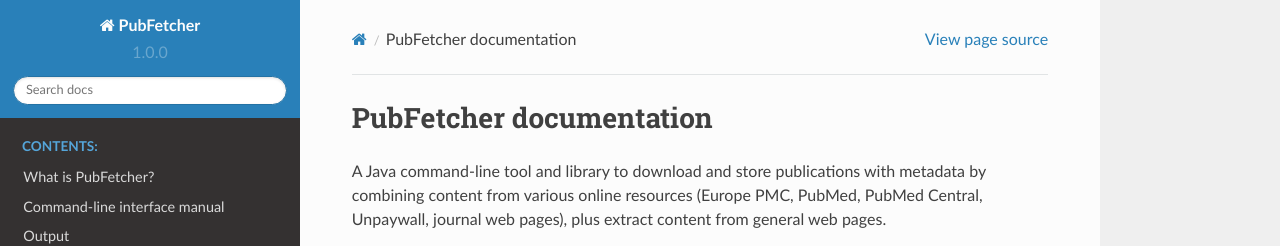
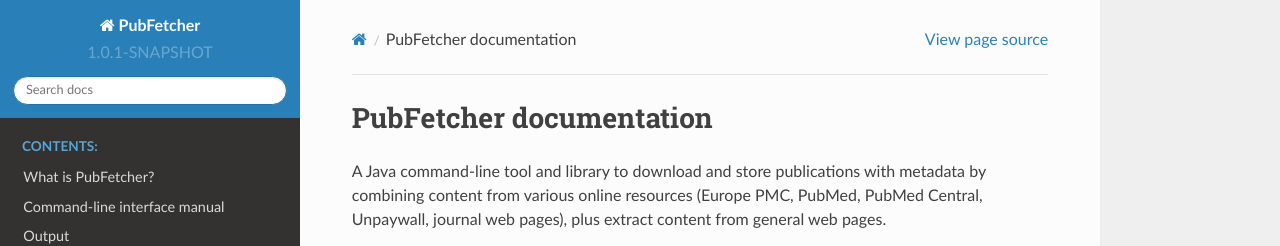
Before and after one commit to edamontology/pubfetcher, a Sphinx documentation site: the page built from docs/index.rst, in a window 1280 px wide. Shown: the top 246 px of the page. Built offline with Sphinx 7.4.7 and the Read the Docs theme 2.0.0, drawn with Linux system fonts in a browser that asks for light colours.

Commit message:
Start 1.0.1-SNAPSHOT

```diff
--- a/docs/conf.py
+++ b/docs/conf.py
@@ -4,8 +4,8 @@
 project = 'PubFetcher'
 author = 'Erik Jaaniso'
 copyright = '2018-2019, Erik Jaaniso'
-version = '1.0.0'
-release = '1.0.0'
+version = '1.0.1-SNAPSHOT'
+release = '1.0.1-SNAPSHOT'
 
 master_doc = 'index'
 exclude_patterns = ['_build', 'Thumbs.db', '.DS_Store']
--- a/pom.xml
+++ b/pom.xml
@@ -23,7 +23,7 @@
 
   <groupId>org.edamontology.pubfetcher</groupId>
   <artifactId>pubfetcher</artifactId>
-  <version>1.0.0</version>
+  <version>1.0.1-SNAPSHOT</version>
   <packaging>pom</packaging>
 
   <name>PubFetcher</name>
@@ -54,7 +54,7 @@
     <maven.compiler.source>1.8</maven.compiler.source>
     <maven.compiler.target>1.8</maven.compiler.target>
     <project.build.sourceEncoding>UTF-8</project.build.sourceEncoding>
-    <pubfetcher.version>1.0.0</pubfetcher.version>
+    <pubfetcher.version>1.0.1-SNAPSHOT</pubfetcher.version>
     <maven.enforcer.version>3.0.0-M3</maven.enforcer.version>
     <maven.compiler.version>3.8.1</maven.compiler.version>
     <maven.jar.version>3.2.0</maven.jar.version>
```
Also changed, not shown: 3 other files.
